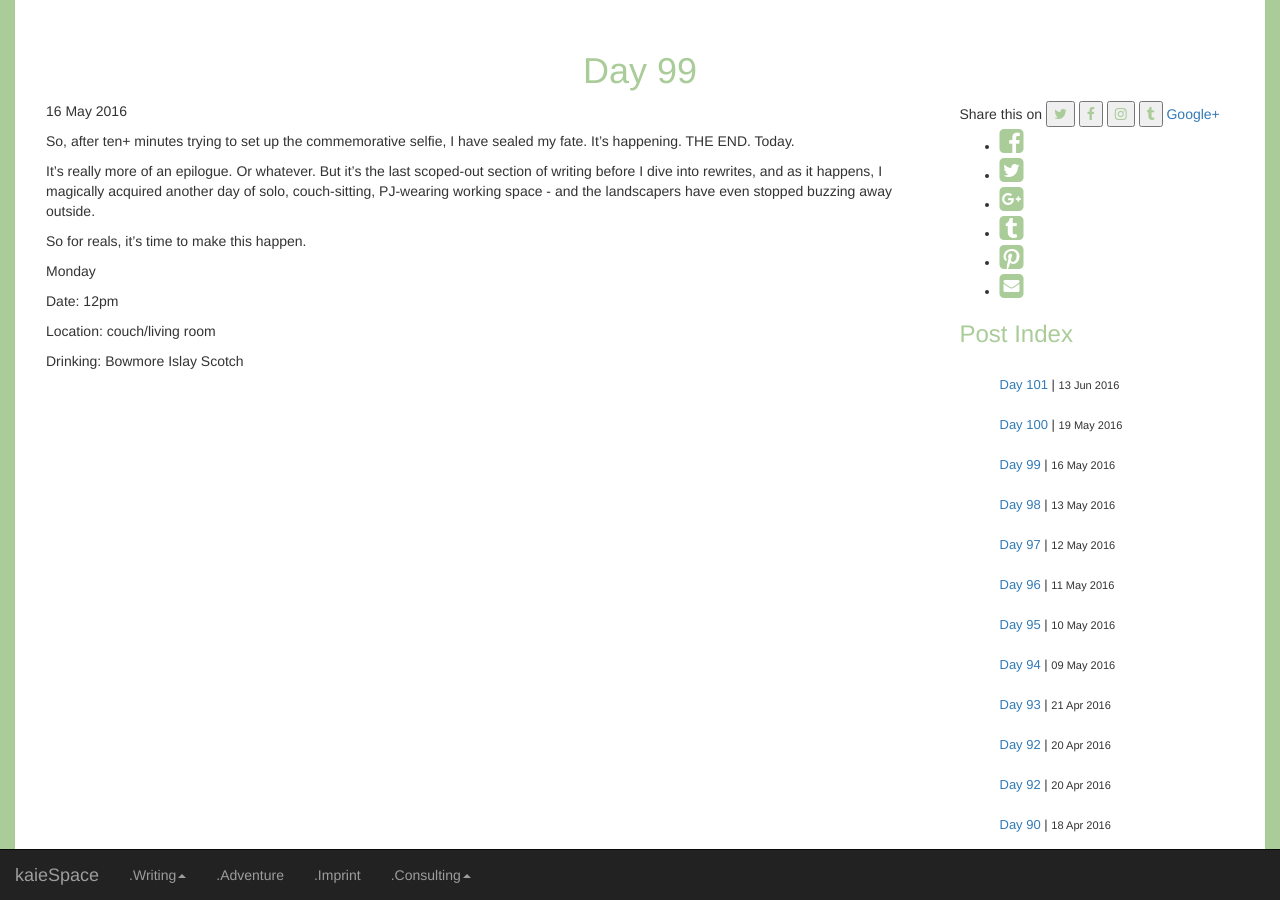
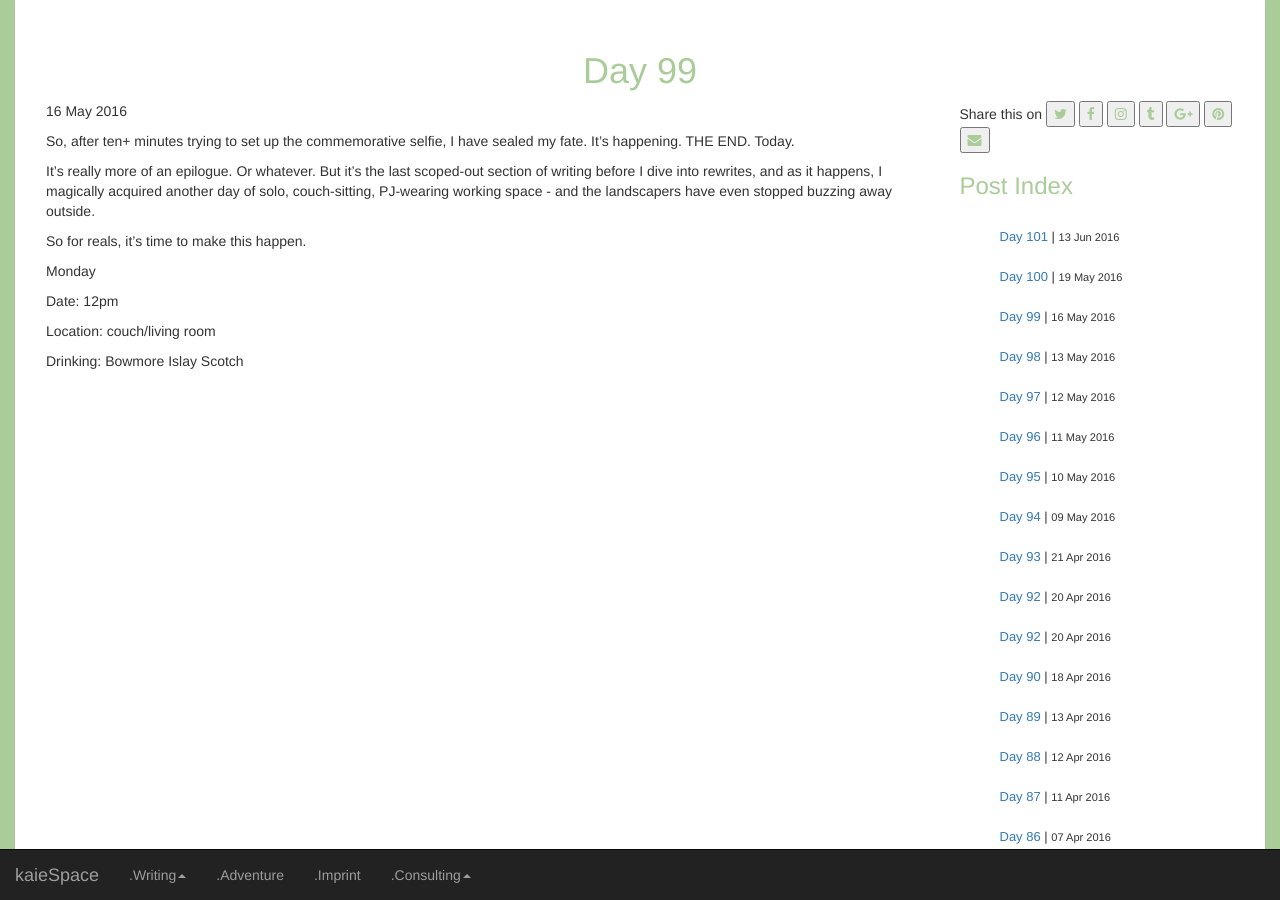
Before and after one commit to kaiewiggins/kaiewiggins.github.io, a Jekyll site: the page built from _posts/2016-05-16-Day-99.md, in a window 1280 px wide and 900 px high. Built offline with Jekyll 4.4.1, drawn with Linux system fonts in a browser that asks for light colours; nearby versions of some CDN libraries.

Commit message:
testing social sharing buttons

```diff
--- a/_layouts/post.html
+++ b/_layouts/post.html
@@ -17,22 +17,14 @@ layout: default
 	<!--social sharing buttons-->
 <div class="share-page">
     Share this on
-     <a target="_blank" href="https://twitter.com/intent/tweet?text={{ page.title }}&url={{ site.url }}{{ page.url }}&via={{ site.twitter_kaiedesign }}&related={{ site.twitter_kaiedesign }}" rel="nofollow" title="Share on Twitter""><button><i class="fa fa-twitter"></i></button></a>
- <a target="_blank" href="https://facebook.com/sharer.php?u={{ site.url }}{{ page.url }}" rel="nofollow"  title="Share on Facebook"><button><i class="fa fa-facebook"></i></button></a>
+     <a target="_blank" href="https://twitter.com/intent/tweet?source={{page.url}}&text={{page.title}}:{{page.url}}&via=kaiedesign rel="nofollow" title="Share on Twitter""><button><i class="fa fa-twitter"></i></button></a>
+ <a target="_blank" href="https://www.facebook.com/sharer/sharer.php?u={{site.url}}{{page.url}}&title={{page.title}}" rel="nofollow"  title="Share on Facebook"><button><i class="fa fa-facebook"></i></button></a>
  <a target="_blank" href="https://www.instagram.com/kaiedesign/"><button><i class="fa fa-instagram"></i></button></a>
- <a target="_blank" href="https://embed.tumblr.com/share"><button><i class="fa fa-tumblr"></i></button></a>
-<script>!function(d,s,id){var js,ajs=d.getElementsByTagName(s)[0];if(!d.getElementById(id)){js=d.createElement(s);js.id=id;js.src="https://secure.assets.tumblr.com/share-button.js";ajs.parentNode.insertBefore(js,ajs);}}(document, "script", "tumblr-js");</script>
+ <a target="_blank" href="http://www.tumblr.com/share?v=3&u={{page.url}}&t={{page.title}}&s=" title="Post to Tumblr"><button><i class="fa fa-tumblr"></i></button></a>
+ <a target="_blank" href="https://plus.google.com/share?url={{page.url}}" rel="nofollow"  title="Share on Google+"><button><i class="fa fa-google-plus"></i></button></a>
+ <a target="_blank" href="http://pinterest.com/pin/create/button/?url={{page.url}}" rel="nofollow"  title="Share on Google+"><button><i class="fa fa-pinterest"></i></button></a>
+ <a target="_blank" href="mailto:?subject={{page.title}}:%20{{page.url}}" rel="nofollow"  title="Email"><button><i class="fa fa-envelope"></i></button></a>
 
-    <a href="https://plus.google.com/share?url={{ site.url }}{{ page.url }}" rel="nofollow" target="_blank" title="Share on Google+">Google+</a>
-
-<ul class="share-buttons">
-  <li><a href="https://www.facebook.com/sharer/sharer.php?u=http%3A%2F%2Fkaie.space&t=kaieSpace" target="_blank" title="Share on Facebook"><i class="fa fa-facebook-square fa-2x"></i></a></li>
-  <li><a href="https://twitter.com/intent/tweet?source=http%3A%2F%2Fkaie.space&text=kaieSpace:%20http%3A%2F%2Fkaie.space&via=kaiedesign" target="_blank" title="Tweet"><i class="fa fa-twitter-square fa-2x"></i></a></li>
-  <li><a href="https://plus.google.com/share?url=http%3A%2F%2Fkaie.space" target="_blank" title="Share on Google+"><i class="fa fa-google-plus-square fa-2x"></i></a></li>
-  <li><a href="http://www.tumblr.com/share?v=3&u=http%3A%2F%2Fkaie.space&t=kaieSpace&s=" target="_blank" title="Post to Tumblr"><i class="fa fa-tumblr-square fa-2x"></i></a></li>
-  <li><a href="http://pinterest.com/pin/create/button/?url=http%3A%2F%2Fkaie.space&description=Adventures%20in%20writing%2C%20publishing%2C%20and%20exploring" target="_blank" title="Pin it"><i class="fa fa-pinterest-square fa-2x"></i></a></li>
-  <li><a href="mailto:?subject=kaieSpace&body=Adventures%20in%20writing%2C%20publishing%2C%20and%20exploring:%20http%3A%2F%2Fkaie.space" target="_blank" title="Email"><i class="fa fa-envelope-square fa-2x"></i></a></li>
-</ul>
 	<!--lookup linklist of posts-->
 	<h3>Post Index</h3>
 	<ul class="posts">
```
